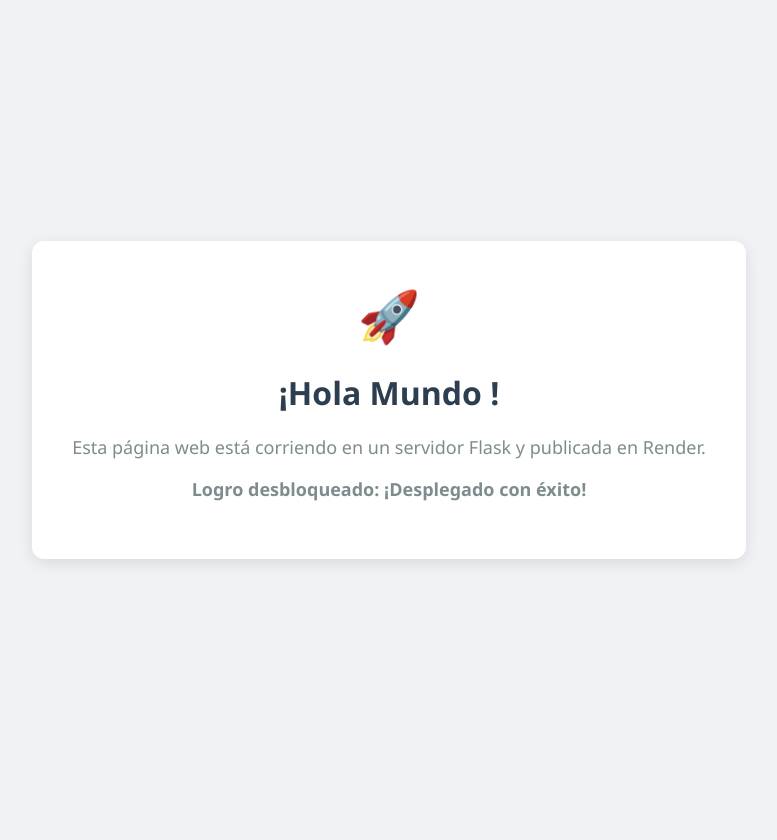
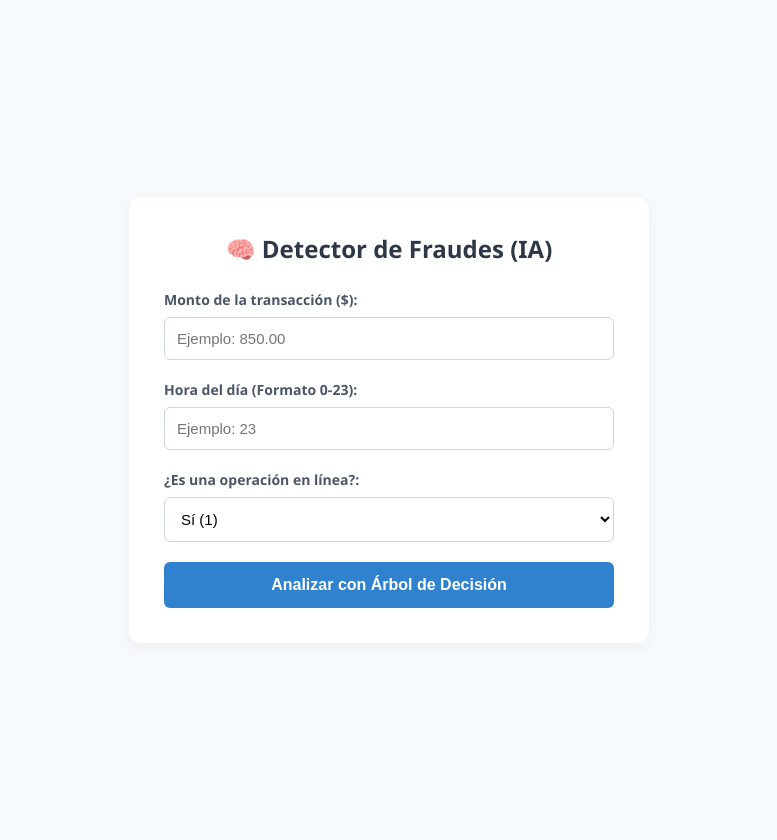
Before and after one commit to Jeancito99/mi-primera-web-flask, a Flask app: template templates/index.html in a window 1280 px wide. Shown: the whole page, without its empty margins (251-1028 px from the left). Before the commit the page ends 563 px from the top, so only its background shows below. Run offline with Flask 3, Linux system fonts and the light colour scheme; the template is opened without the code that fills it, so the values that code supplies are empty.

Commit message:
cambios actualizados para visualización en web

```diff
--- a/app.py
+++ b/app.py
@@ -1,29 +1,81 @@
-from flask import Flask, jsonify
+from flask import Flask, render_template, request
 import pandas as pd
 from sklearn.tree import DecisionTreeClassifier
+import os
 
 app = Flask(__name__)
 
-@app.route("/")
-def inicio():
+# Variable global para mantener nuestro modelo en memoria listo para predecir
+modelo = None
 
-    file_id = "1D3S0dpMH-yQl1VRKec1lCZ7S0iZp-zJB"
-    url_nube = f"https://drive.google.com/uc?id={file_id}"
+def entrenar_modelo_remoto():
+    global modelo
+    # CORRECCIÓN CRÍTICA: Convertimos tu enlace de visualización a enlace de descarga directa de Drive
+    url_directa = "https://drive.google.com/uc?export=download&id=1D3S0dpMH-yQl1VRKec1lCZ7S0iZp-zJB"
 
-    dataset = pd.read_csv(url_nube)
+    try:
+        print("📡 Conectando a la nube y descargando dataset...")
+        dataset = pd.read_csv(url_directa)
 
-    X_train = dataset[['Monto', 'Hora', 'EnLinea']]
-    y_train = dataset['EsFraude']
+        X_train = dataset[['Monto', 'Hora', 'EnLinea']]
+        y_train = dataset['EsFraude']
 
-    modelo = DecisionTreeClassifier(random_state=42)
-    modelo.fit(X_train, y_train)
+        modelo = DecisionTreeClassifier(random_state=42)
+        modelo.fit(X_train, y_train)
+        print("🧠 ¡Modelo de IA entrenado remotamente con éxito!")
 
-    nueva_transaccion = [[850.00, 23, 1]]
-    prediccion = modelo.predict(nueva_transaccion)
+    except Exception as e:
+        print(f"⚠️ Error de red o URL inválida ({e}). Activando simulación local de contingencia...")
+        # Datos de respaldo para que tu app en Render NUNCA se caiga si falla Google Drive
+        datos_respaldo = {
+            'Monto': [100.0, 2500.0, 50.0, 1800.0, 950.0, 20.0],
+            'Hora': [12, 3, 14, 23, 1, 16],
+            'EnLinea': [1, 1, 0, 1, 1, 0],
+            'EsFraude': [0, 1, 0, 1, 1, 0]
+        }
+        dataset = pd.DataFrame(datos_respaldo)
+        X_train = dataset[['Monto', 'Hora', 'EnLinea']]
+        y_train = dataset['EsFraude']
+        modelo = DecisionTreeClassifier(random_state=42)
+        modelo.fit(X_train, y_train)
+        print("📡 Simulación activada: Modelo entrenado con datos de contingencia.")
 
-    return jsonify({
-        "fraude": int(prediccion[0])
-    })
+# Entrenamos el modelo inmediatamente al levantar la aplicación web
+entrenar_modelo_remoto()
 
-if __name__ == "__main__":
-    app.run(host="0.0.0.0", port=10000)
+# Ruta principal: Maneja la visualización inicial (GET) y el envío del formulario (POST)
+@app.route('/', methods=['GET', 'POST'])
+def home():
+    resultado = None
+    clase_alerta = ""
+
+    if request.method == 'POST':
+        try:
+            # 1. CAPTURA: Extraemos los datos que el usuario escribió en el formulario HTML
+            monto = float(request.form['monto'])
+            hora = int(request.form['hora'])
+            en_linea = int(request.form['en_linea'])
+
+            # 2. PREDICCIÓN: Pasamos los datos al árbol de decisión
+            nueva_transaccion = [[monto, hora, en_linea]]
+            prediccion = modelo.predict(nueva_transaccion)
+
+            # 3. CLASIFICACIÓN: Evaluamos la salida de la IA
+            if prediccion[0] == 1:
+                resultado = "⚠️ ALERTA: La transacción se clasificó como FRAUDE."
+                clase_alerta = "danger"  # Color rojo para la interfaz
+            else:
+                resultado = "✅ Transacción legítima aprobada."
+                clase_alerta = "success" # Color verde para la interfaz
+
+        except Exception as error:
+            resultado = f"❌ Error al procesar los datos: {str(error)}"
+            clase_alerta = "warning"
+
+    # Le enviamos los resultados (si existen) a la página HTML para que los renderice
+    return render_template('index.html', resultado=resultado, clase_alerta=clase_alerta)
+
+if __name__ == '__main__':
+    # Configuración obligatoria para que Render asigne su propio puerto dinámico
+    port = int(os.environ.get('PORT', 5000))
+    app.run(host='0.0.0.0', port=port, debug=True)
--- a/requirements.txt
+++ b/requirements.txt
@@ -1,4 +1,4 @@
 Flask==3.0.3
+pandas==2.2.2
+scikit-learn==1.5.0
 gunicorn==22.0.0
-pandas
-scikit-learn
--- a/templates/index.html
+++ b/templates/index.html
@@ -3,36 +3,112 @@
 <head>
     <meta charset="UTF-8">
     <meta name="viewport" content="width=device-width, initial-scale=1.0">
-    <title>¡Mi Primera Web con Flask!</title>
+    <title>Detector de Fraudes Bancarios - IA</title>
     <style>
         body {
-            font-family: 'Segoe UI', Tahoma, Geneva, Verdana, sans-serif;
-            background-color: #f0f2f5;
+            font-family: 'Segoe UI', Arial, sans-serif;
+            background-color: #f7fafc;
+            margin: 0;
+            padding: 20px;
             display: flex;
             justify-content: center;
             align-items: center;
-            height: 100vh;
-            margin: 0;
+            min-height: 100vh;
         }
         .tarjeta {
-            background-color: white;
-            padding: 40px;
+            background: white;
+            padding: 35px;
             border-radius: 12px;
-            box-shadow: 0 4px 15px rgba(0,0,0,0.1);
+            box-shadow: 0 4px 15px rgba(0,0,0,0.05);
+            max-width: 450px;
+            width: 100%;
+        }
+        h2 {
+            color: #2d3748;
             text-align: center;
+            margin-top: 0;
+            margin-bottom: 25px;
         }
-        h1 { color: #2c3e50; }
-        p { color: #7f8c8d; font-size: 18px; }
-        .cohete { font-size: 50px; }
+        .grupo-campo {
+            margin-bottom: 20px;
+        }
+        label {
+            display: block;
+            margin-bottom: 8px;
+            color: #4a5568;
+            font-weight: bold;
+            font-size: 14px;
+        }
+        input[type="number"], select {
+            width: 100%;
+            padding: 12px;
+            border: 1px solid #cbd5e0;
+            border-radius: 6px;
+            box-sizing: border-box;
+            font-size: 15px;
+            background-color: #fff;
+        }
+        button {
+            width: 100%;
+            background-color: #3182ce;
+            color: white;
+            border: none;
+            padding: 14px;
+            font-size: 16px;
+            font-weight: bold;
+            border-radius: 6px;
+            cursor: pointer;
+            transition: background 0.2s;
+        }
+        button:hover {
+            background-color: #2b6cb0;
+        }
+        .bloque-resultado {
+            margin-top: 25px;
+            padding: 15px;
+            border-radius: 6px;
+            text-align: center;
+            font-weight: bold;
+            font-size: 15px;
+        }
+        /* Estilos dinámicos controlados por Flask */
+        .danger { background-color: #fed7d7; color: #9b2c2c; border: 1px solid #feb2b2; }
+        .success { background-color: #c6f6d5; color: #22543d; border: 1px solid #9ae6b4; }
+        .warning { background-color: #feebc8; color: #744210; border: 1px solid #fbd38d; }
     </style>
 </head>
 <body>
 
     <div class="tarjeta">
-        <div class="cohete">🚀</div>
-        <h1>¡Hola Mundo !</h1>
-        <p>Esta página web está corriendo en un servidor Flask y publicada en Render.</p>
-        <p><strong>Logro desbloqueado: ¡Desplegado con éxito!</strong></p>
+        <h2>🧠 Detector de Fraudes (IA)</h2>
+
+        <form method="POST">
+            <div class="grupo-campo">
+                <label for="monto">Monto de la transacción ($):</label>
+                <input type="number" step="0.01" name="monto" id="monto" required placeholder="Ejemplo: 850.00">
+            </div>
+
+            <div class="grupo-campo">
+                <label for="hora">Hora del día (Formato 0-23):</label>
+                <input type="number" min="0" max="23" name="hora" id="hora" required placeholder="Ejemplo: 23">
+            </div>
+
+            <div class="grupo-campo">
+                <label for="en_linea">¿Es una operación en línea?:</label>
+                <select name="en_linea" id="en_linea" required>
+                    <option value="1">Sí (1)</option>
+                    <option value="0">No (0)</option>
+                </select>
+            </div>
+
+            <button type="submit">Analizar con Árbol de Decisión</button>
+        </form>
+
+        {% if resultado %}
+            <div class="bloque-resultado {{ clase_alerta }}">
+                {{ resultado }}
+            </div>
+        {% endif %}
     </div>
 
 </body>
```
